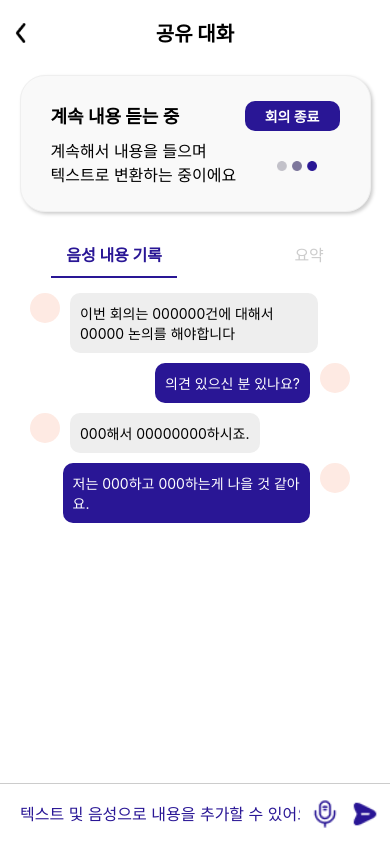
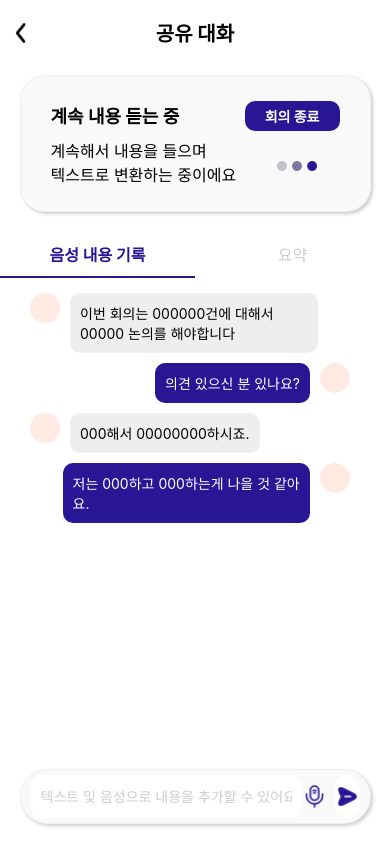
Before and after one commit to AACAPPELLA/Harmony-ReactNative, a React Native app: screen /SharedChatScreen in a window 390 px wide. Built offline with nearby package versions, Linux system fonts and the light colour scheme.

Commit message:
💄 SharedChatScreen 공유대화 ui 수정

```diff
--- a/screens/SharedChat/SharedChatScreen.tsx
+++ b/screens/SharedChat/SharedChatScreen.tsx
@@ -97,6 +97,8 @@ function SharedChatScreen() {
         <TextInput
           style={styles.textInput}
           placeholder="텍스트 및 음성으로 내용을 추가할 수 있어요."
+          placeholderTextColor="#ccc" // placeholder 텍스트 색상 설정
+          selectionColor="#291695" // 커서 색상 설정
           value={inputText}
           onChangeText={setInputText}
         />
@@ -201,8 +203,10 @@ const styles = StyleSheet.create({
     marginVertical: 10,
   },
   tabButton: {
+    flex: 1, // flex 1로 너비 조정
     paddingVertical: 10,
     paddingHorizontal: 15,
+    alignItems: 'center', // 텍스트 가운데 정렬
   },
   tabButtonText: {
     fontSize: 16,
@@ -265,29 +269,49 @@ const styles = StyleSheet.create({
   inputSection: {
     flexDirection: "row",
     alignItems: "center",
-    padding: 10,
-    borderTopWidth: 1,
-    borderTopColor: "#ccc",
+    paddingVertical: 5, // padding 조정
+    paddingHorizontal: 10, // padding 조정
+    borderRadius: 30,
+    backgroundColor: "#f9f9f9",
+    height: 55, // 높이 조정
+    width: '90%', // 가로 길이 조정
+    alignSelf: 'center', // 가운데 정렬
+    borderColor: "#EFEFEF",
+    borderWidth: 1,
+    shadowColor: "#000",
+    shadowOffset: {
+      width: 2,
+      height: 2,
+    },
+    shadowOpacity: 0.2,
+    shadowRadius: 3.84,
+    elevation: 5,
+    marginBottom: 20,
   },
   textInput: {
     flex: 1,
-    padding: 10,
-    borderColor: "#ccc",
-    fontSize: 16,
-    color: "#291695",
+    paddingVertical: 0, // padding 조정
+    paddingHorizontal: 10, // padding 조정
+    fontSize: 14, // 폰트 크기 줄임
+    color: "#291695", // 텍스트 색상 설정
+    backgroundColor: "#fff",
+    borderRadius: 10,
+    height: "100%", // 높이 조정
   },
   microphoneButton: {
-    marginRight: 10,
+    marginRight: 8,
+    justifyContent: "center", // 세로 중앙 정렬
   },
   sendButton: {
     backgroundColor: "white",
     borderRadius: 20,
     justifyContent: "center",
     alignItems: "center",
+    height: "100%", // 높이 조정
   },
   buttonIcon: {
-    width: 30,
-    height: 30,
+    width: 25, // 아이콘 크기 원래대로 유지
+    height: 25, // 아이콘 크기 원래대로 유지
   },
   summaryContainer: {
     flex: 1,
```
